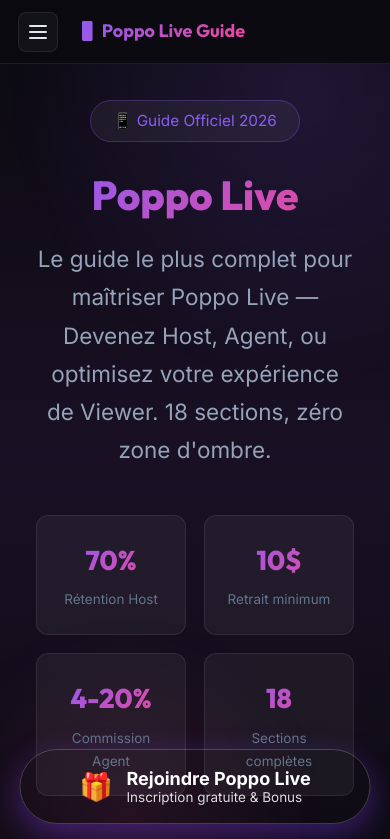
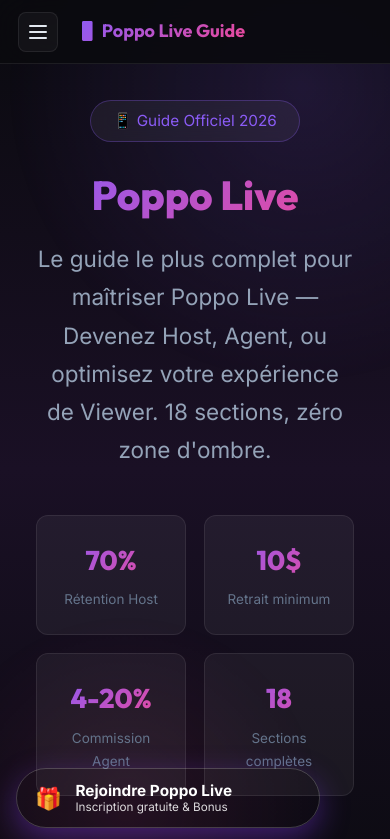
Before and after one commit to Niainarisoa01/poppo-live-guide-2026, a Next.js app: page / in a window 390 px wide. Shown: the top 839 px of the page. Built offline with nearby package versions, Linux system fonts and the light colour scheme.

Commit message:
fix: mobile CTA and scroll-top button overlap

```diff
--- a/app/globals.css
+++ b/app/globals.css
@@ -857,7 +857,7 @@
   color: white;
   font-size: 1.2rem;
   cursor: pointer;
-  z-index: 90;
+  z-index: 1001;
   opacity: 0;
   transform: translateY(10px);
   transition: var(--transition);
@@ -1152,16 +1152,37 @@
 
 @media (max-width: 767px) {
   .floating-cta {
-    bottom: 20px;
-    right: 50%;
-    transform: translateX(50%);
-    width: 90%;
-    justify-content: center;
-    animation: none; /* Disable floating on mobile so it stays clickable */
+    bottom: 16px;
+    left: 16px;
+    right: 70px;
+    width: auto;
+    animation: none;
+    padding: 0.6rem 1rem;
+    border-radius: 40px;
+    font-size: 0.9rem;
+  }
+
+  .cta-title {
+    font-size: 0.85rem;
+  }
+
+  .cta-subtitle {
+    font-size: 0.65rem;
+  }
+
+  .cta-icon {
+    font-size: 1.2rem;
   }
 
   .floating-cta:hover {
-    transform: translateX(50%) scale(1.02);
+    transform: none;
+  }
+
+  .scroll-top {
+    bottom: 16px;
+    right: 16px;
+    width: 40px;
+    height: 40px;
   }
 }
 
```
